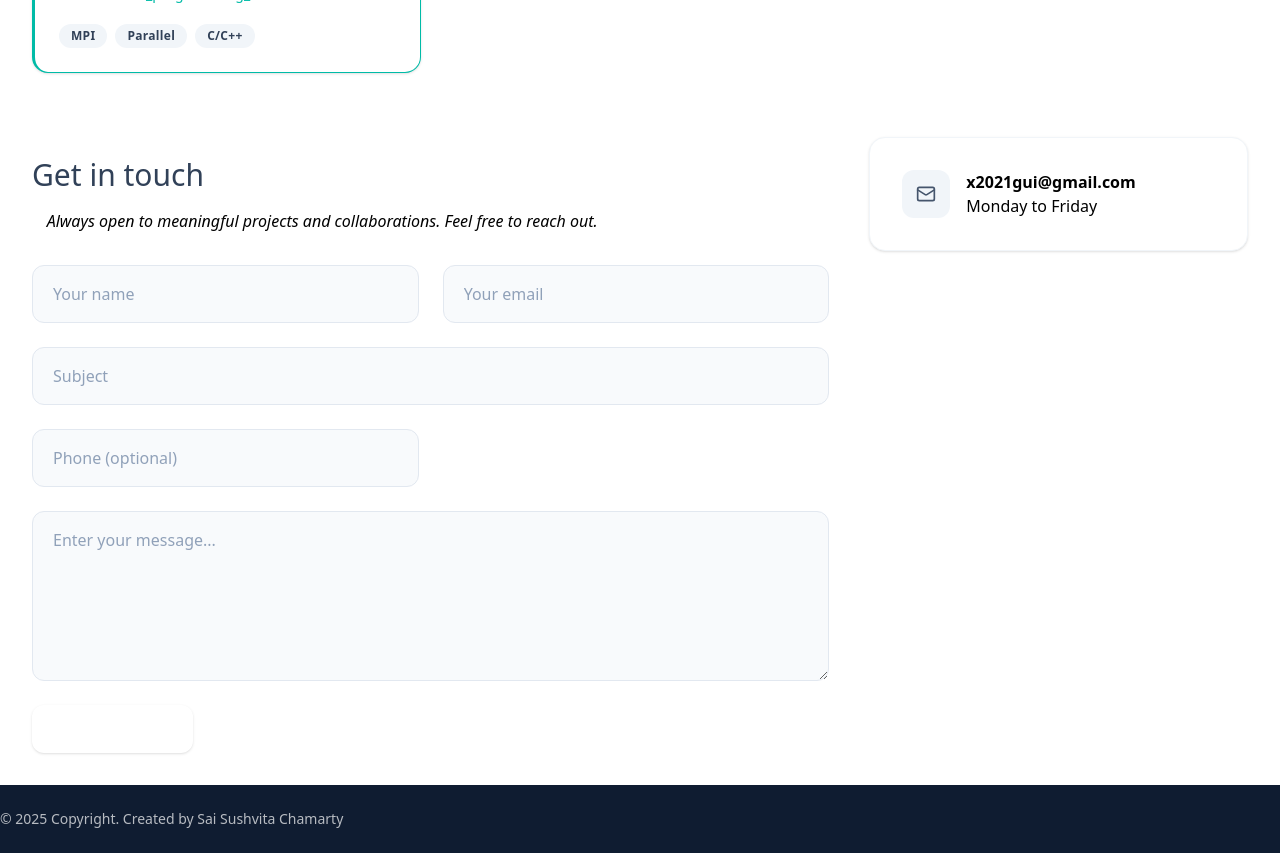
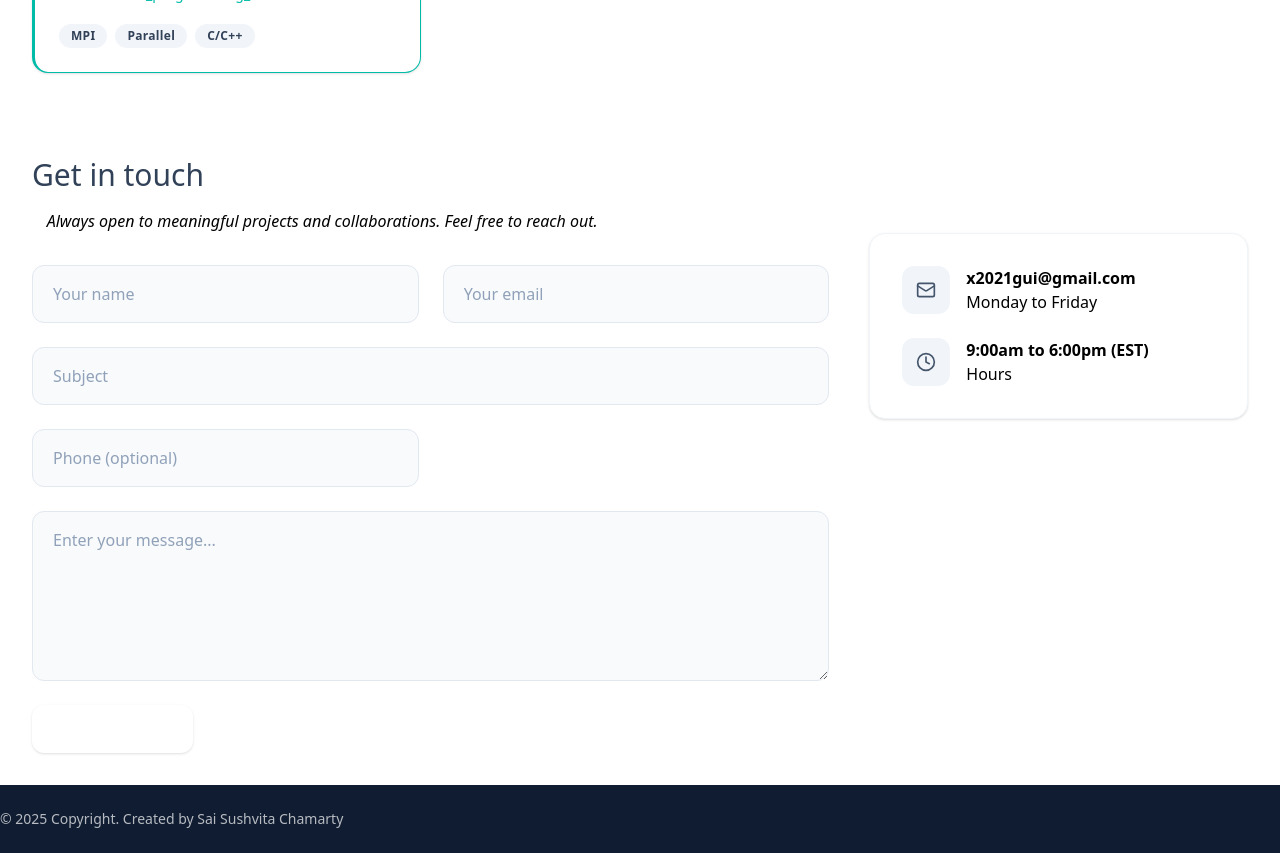
Before and after one commit to saisushvitha/sushvi-portfolio, a React (Vite) app: page / in a window 1280 px wide. Shown: the part 2920-3773 px from the top of the page. Built offline with nearby package versions, Linux system fonts and the light colour scheme.

Commit message:
Update conact

```diff
--- a/src/components/contact.tsx
+++ b/src/components/contact.tsx
@@ -1,5 +1,5 @@
 import React from "react";
-import { Mail } from "lucide-react";
+import { Clock, Mail, Phone } from "lucide-react";
 import Container from "./ui/container";
 import Card from "./ui/card";
 import SectionHeader from "./ui/section-header";
@@ -51,15 +51,21 @@ const Contact = ({ data }: Props) => {
           </div>
 
           {/* Right: contact info */}
-          <Card className="h-fit">
-            <div className="p-8 space-y-8">
+          <Card className="h-fit lg:mt-24">
+            <div className="p-8 space-y-6">
               <InfoBlock
                 title={data.email}
                 subtitle={data.days}
                 icon={<Mail size={20} />}
               />
+              <InfoBlock
+                title={data.hours}
+                subtitle="Hours"
+                icon={<Clock size={20} />}
+              />
             </div>
           </Card>
+
         </div>
       </Container>
     </section>
```
